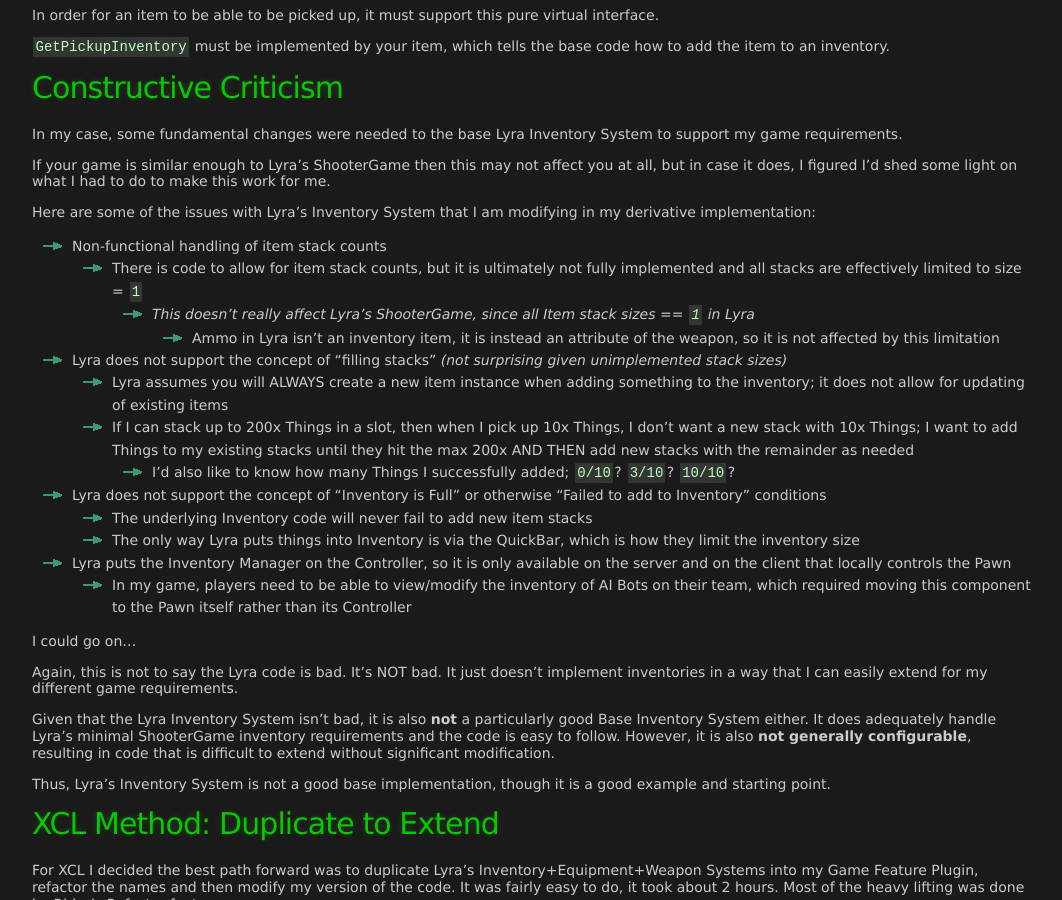
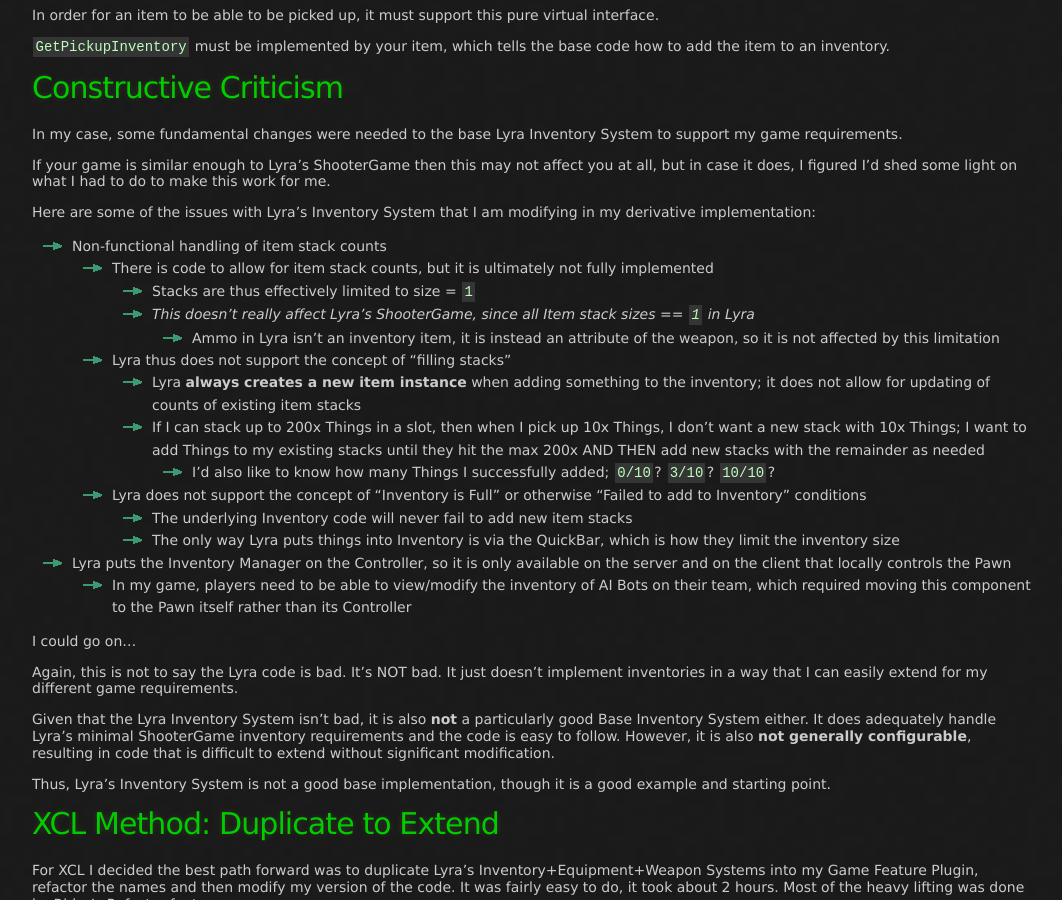
Before and after one commit to x157/x157.github.io, a Jekyll site: the page built from UE5/LyraStarterGame/Inventory/index.md, in a window 1280 px wide and 900 px high, scrolled down 2346 px. Shown: the whole window, without its empty margins (108-1170 px from the left). Built offline with Jekyll 4.4.1, drawn with Linux system fonts in a browser that asks for light colours.

Commit message:
More refinement

```diff
--- a/UE5/LyraStarterGame/Inventory/index.md
+++ b/UE5/LyraStarterGame/Inventory/index.md
@@ -171,20 +171,20 @@
 Here are some of the issues with Lyra's Inventory System that I am modifying in my derivative implementation:
 
 - Non-functional handling of item stack counts
-  - There is code to allow for item stack counts, but it is ultimately not fully implemented and all stacks are effectively limited to size = `1`
+  - There is code to allow for item stack counts, but it is ultimately not fully implemented
+    - Stacks are thus effectively limited to size = `1`
     - *This doesn't really affect Lyra's ShooterGame, since all Item stack sizes == `1` in Lyra*
       - Ammo in Lyra isn't an inventory item, it is instead an attribute of the weapon, so it is not affected by this limitation
-- Lyra does not support the concept of "filling stacks"
-  *(not surprising given unimplemented stack sizes)*
-  - Lyra assumes you will ALWAYS create a new item instance when adding something to the inventory;
-    it does not allow for updating of existing items
-  - If I can stack up to 200x Things in a slot, then when I pick up 10x Things, I don't want a new stack
-    with 10x Things; I want to add Things to my existing stacks until they hit the max 200x AND THEN add
-    new stacks with the remainder as needed
-    - I'd also like to know how many Things I successfully added; `0/10`? `3/10`? `10/10`?
-- Lyra does not support the concept of "Inventory is Full" or otherwise "Failed to add to Inventory" conditions
-  - The underlying Inventory code will never fail to add new item stacks
-  - The only way Lyra puts things into Inventory is via the QuickBar, which is how they limit the inventory size
+  - Lyra thus does not support the concept of "filling stacks"
+    - Lyra **always creates a new item instance** when adding something to the inventory;
+      it does not allow for updating of counts of existing item stacks
+    - If I can stack up to 200x Things in a slot, then when I pick up 10x Things, I don't want a new stack
+      with 10x Things; I want to add Things to my existing stacks until they hit the max 200x AND THEN add
+      new stacks with the remainder as needed
+      - I'd also like to know how many Things I successfully added; `0/10`? `3/10`? `10/10`?
+  - Lyra does not support the concept of "Inventory is Full" or otherwise "Failed to add to Inventory" conditions
+      - The underlying Inventory code will never fail to add new item stacks
+      - The only way Lyra puts things into Inventory is via the QuickBar, which is how they limit the inventory size
 - Lyra puts the Inventory Manager on the Controller, so it is only available on the server
   and on the client that locally controls the Pawn
   - In my game, players need to be able to view/modify the inventory of AI Bots on their team, which required
```
